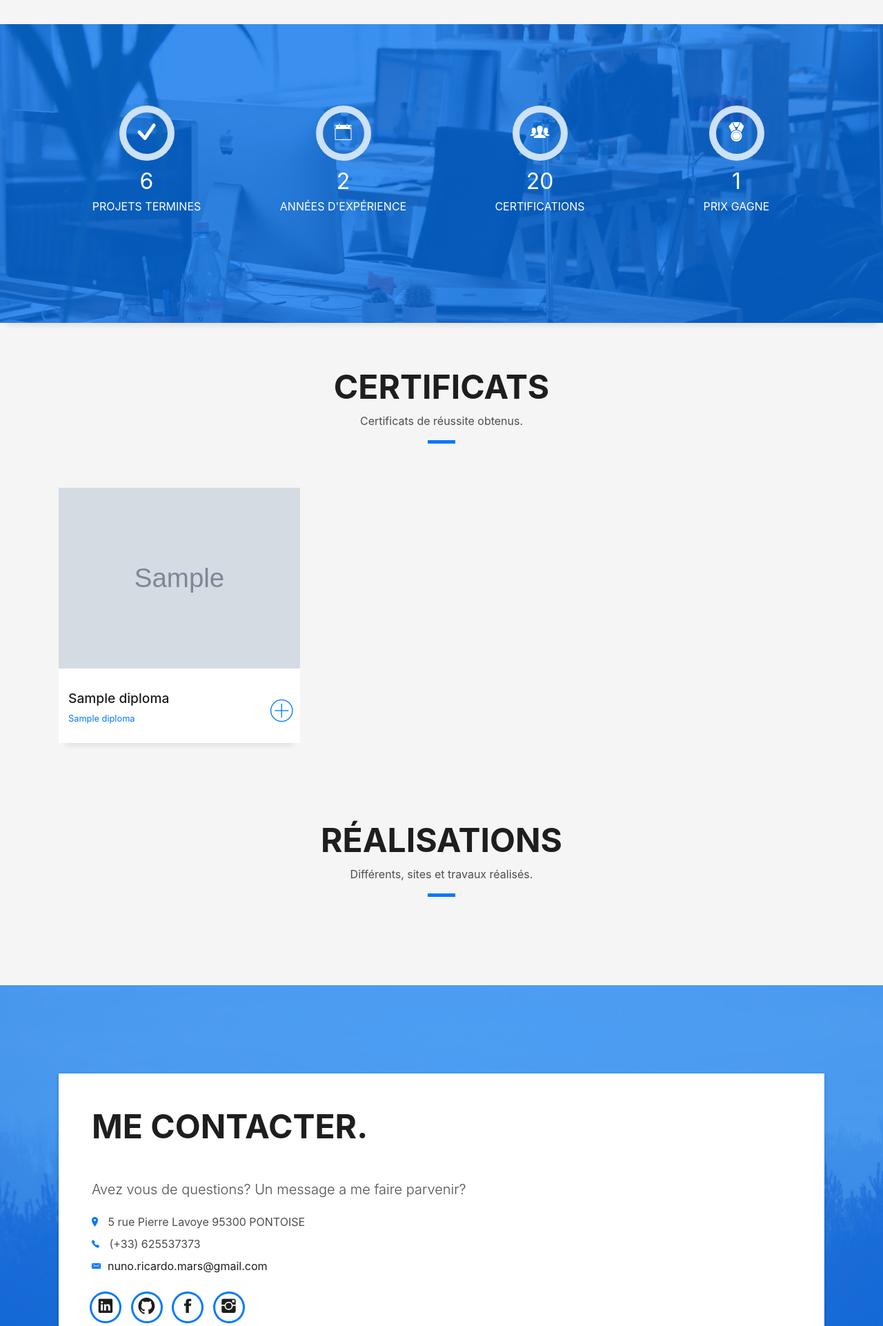
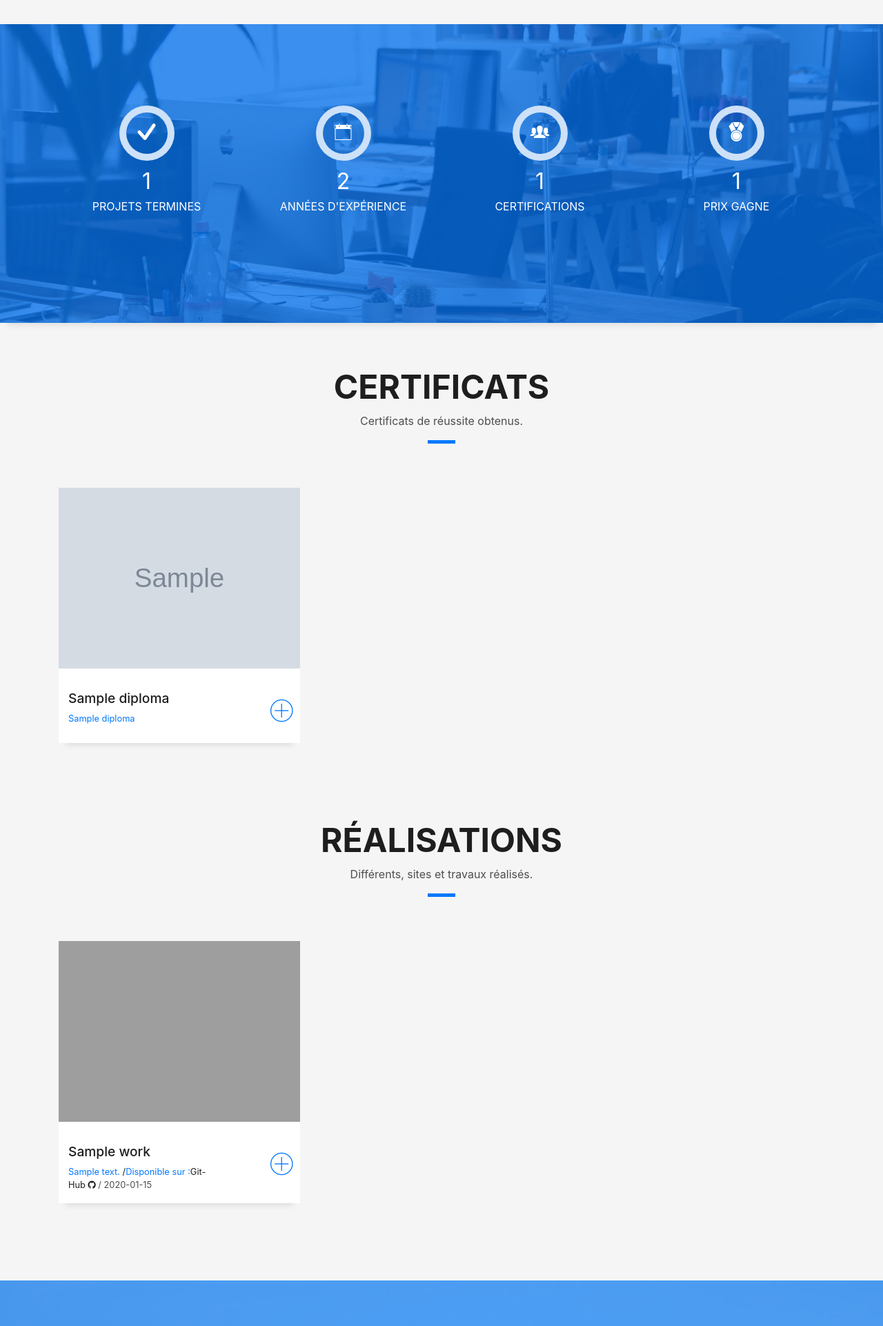
Before and after one commit to NunoMars/site-dev, a Django app: page / in a window 1280 px wide. Shown: the part 2936-4858 px from the top of the page at 69% size. Run offline with Django 3.2, Linux system fonts and the light colour scheme; tables that the repository leaves empty hold one stand-in row (values such as "Sample post"); grey boxes marked "Sample" are stand-in pictures; some libraries are stand-ins or nearby versions; some web fonts are replaced; grey boxes are pictures that could not be loaded.

Commit message:
add new feautures count in backend

```diff
--- a/home/models.py
+++ b/home/models.py
@@ -23,6 +23,7 @@ class Works(models.Model):
     work_description = models.TextField()
     work_link_github = models.URLField(default=None)
     work_link_production = models.URLField(blank=True)
+    work_date = models.CharField(blank=True, max_length=10)
 
     def __str__(self):
         return self.work_name
--- a/home/templates/index.html
+++ b/home/templates/index.html
@@ -68,16 +68,16 @@
         {% for work in works %}
           <div class="col-md-4">
             <div class="work-box">
-              <a href="assets/img/work-1.jpg" data-gall="portfolioGallery" class="venobox">
+              <a href={{work.work_img.url}} data-gall="portfolioGallery" class="venobox">
                 <div class="work-img">
-                  <img src="assets/img/work-1.jpg" alt="" class="img-fluid">
+                  <img src={{work.work_img.url}}" alt="" class="img-fluid">
                 </div>
                 <div class="work-content">
                   <div class="row">
                     <div class="col-sm-8">
-                      <h2 class="w-title">MacGyver Scapes</h2>
+                      <h2 class="w-title">{{work.work_name }}</h2>
                       <div class="w-more">
-                        <span class="w-ctegory">Mini-jeu en Python</span> /<span class="w-ctegory">Disponible sur :<a href="https://github.com/NunoMars/MacGyver"><span>Git-Hub   <i class="ion-social-github"></i></span></a></span> / <span class="w-date">18 Sep. 2018</span>
+                        <span class="w-ctegory">{{work.work_description}}</span> /<span class="w-ctegory">Disponible sur :<a href={{worl.work_link_github}}><span>Git-Hub   <i class="ion-social-github"></i></span></a></span> / <span class="w-date">{{ work.work_date }}</span>
                       </div>
                     </div>
                     <div class="col-sm-4">
--- a/home/views.py
+++ b/home/views.py
@@ -3,8 +3,12 @@ from .models import Diplomas, Works
 
 def index(request):
     diplomas = Diplomas.objects.all()
+    works = Works.objects.all()
     args = {
         "diplomas": diplomas,
+        "works": works,
+        "count_diplomas": len(diplomas),
+        "count_works": len(works)
     }
     return render(request, "index.html", args)
 
--- a/templates/base.html
+++ b/templates/base.html
@@ -58,7 +58,7 @@
             <a class="nav-link js-scroll" href="#contact">Contacts</a>
           </li>
           <li class="nav-item">
-            <a class="nav-link js-scroll" href="assets/img/CV.pdf">Mon CV Version PDF</a>
+            <a class="nav-link js-scroll" href={% static 'img/CV.pdf' %} >Mon CV Version PDF</a>
           </li>
         </ul>
       </div>
@@ -265,7 +265,7 @@
                 <span class="ico-circle"><i class="ion-checkmark-round"></i></span>
               </div>
               <div class="counter-num">
-                <p class="counter">6</p>
+                <p class="counter">{{count_works}}</p>
                 <span class="counter-text">PROJETS TERMINES</span>
               </div>
             </div>
@@ -287,7 +287,7 @@
                 <span class="ico-circle"><i class="ion-ios-people"></i></span>
               </div>
               <div class="counter-num">
-                <p class="counter">20</p>
+                <p class="counter">{{count_diplomas}}</p>
                 <span class="counter-text">CERTIFICATIONS</span>
               </div>
             </div>
```
Also changed, not shown: home/migrations/0004_works_work_date.py (added).
